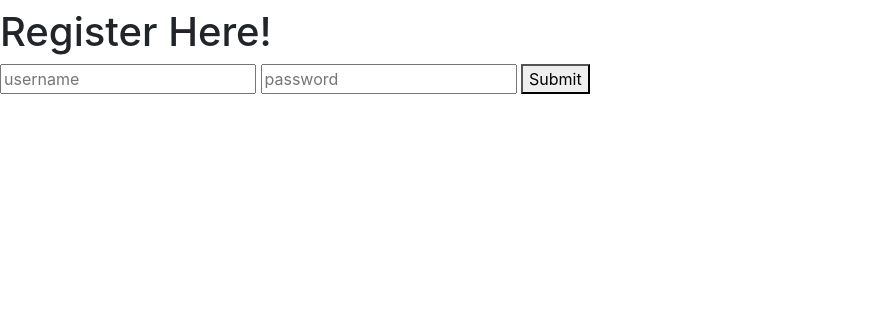
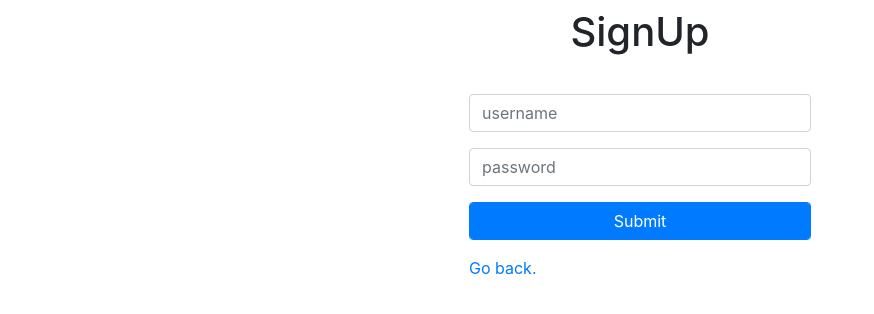
Before and after one commit to IshTakkar/YelpCamp, a Node server app: page /register in a window 1280 px wide. Shown: the part 56-370 px from the top of the page, without its empty margins (0-874 px from the left). Run offline with Node 20, Linux system fonts and the light colour scheme; some libraries are stand-ins or nearby versions.

Commit message:
few minor changes

```diff
--- a/routes/index1.js
+++ b/routes/index1.js
@@ -27,14 +27,15 @@ router.post('/register', (req, res) => {
 });
 
 router.get('/login', (req, res) => {
-    req.flash('success', 'Welcome back!');
     res.render('login');
 });
 
 router.post('/login', passport.authenticate('local', {
+    successFlash: 'Welcome back!',
     successRedirect: '/campgrounds',
     failureRedirect: '/login',
-    failureFlash: true
+    failureFlash: true,
+
 }), (req, res) => {
 });
 
--- a/views/register.ejs
+++ b/views/register.ejs
@@ -1,10 +1,22 @@
 <%- include("partials/header") %>
-
-<h1>Register Here!</h1>
-<form action="/register" method="POST">
-    <input type="text" name="username" placeholder="username">
-    <input type="password" name="password" placeholder="password">
-    <button>Submit</button>
-</form>
+<div class="container">
+    <div class="row flex-column">
+        <h1 class="text-center">SignUp</h1>
+            <div style="width: 30%; margin: 30px auto;" class="d-block">
+                <form action="/register" method="POST">
+                    <div class="form-group">
+                        <input class="form-control" type="text" name="username" placeholder="username">
+                    </div>
+                    <div class="form-group">
+                        <input class="form-control" type="password" name="password" placeholder="password">
+                    </div>
+                    <div class="form-group">
+                        <input class="form-control btn btn-primary" type="submit">
+                    </div>
+                </form>
+                <a href="/campgrounds">Go back.</a>
+            </div>
+    </div>
+</div>
 
 <%- include("partials/footer") %>
```
